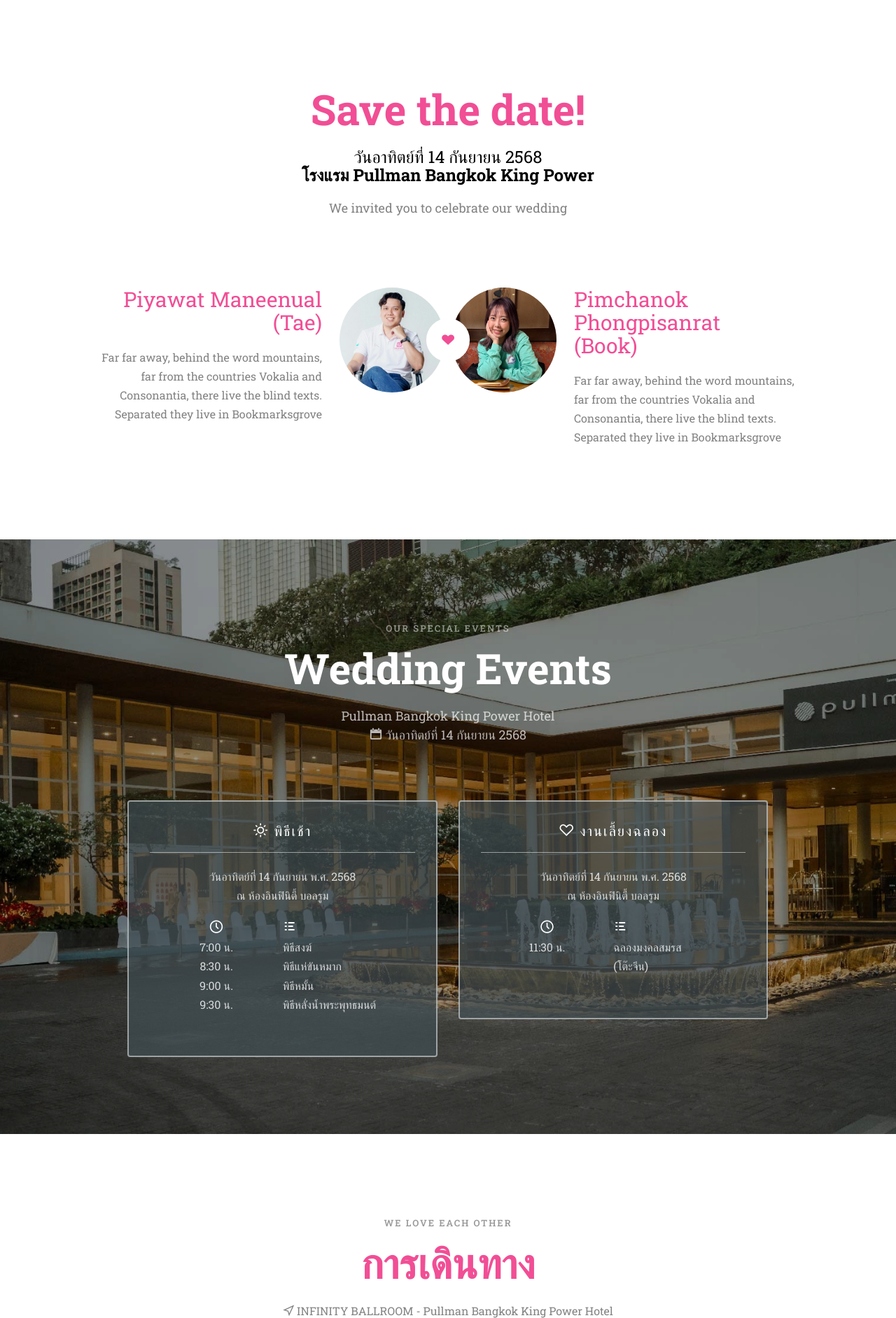
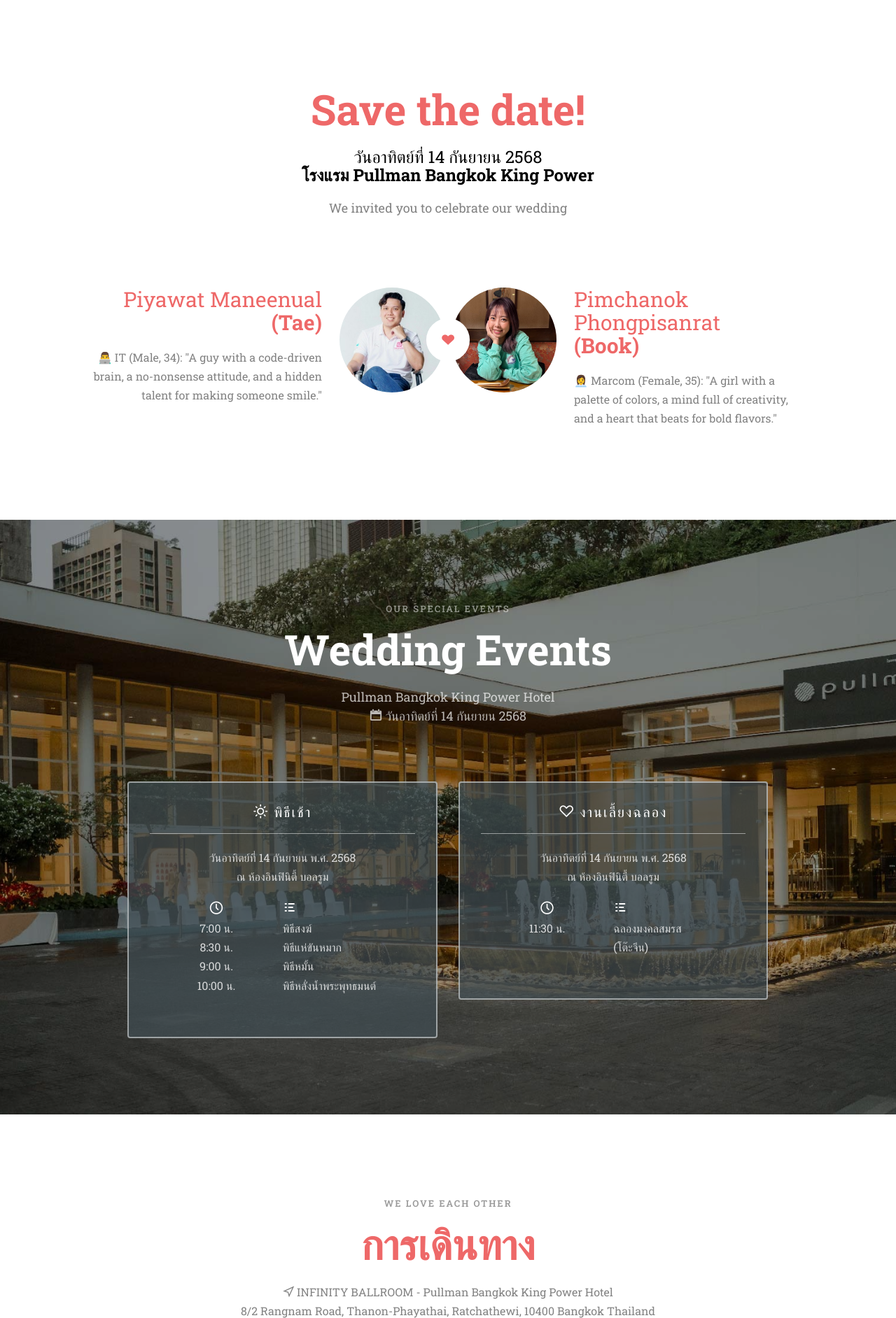
Before and after one commit to Motatocity/MyWedding, a PHP site: page /savethedate/index.php in a window 1280 px wide. Shown: the part 901-2785 px from the top of the page at 70% size. Run offline with PHP 8.4, Linux system fonts and the light colour scheme; some web fonts are replaced.

Commit message:
ปรับข้อความใหม่ตามเบ้บขอ

```diff
--- a/savethedate/css/style.css
+++ b/savethedate/css/style.css
@@ -75,17 +75,17 @@ p, span, div {
 
 ::-webkit-selection {
   color: #fff;
-  background: #F14E95;
+  background: rgb(238, 104, 104);
 }
 
 ::-moz-selection {
   color: #fff;
-  background: #F14E95;
+  background: rgb(238, 104, 104);
 }
 
 ::selection {
   color: #fff;
-  background: #F14E95;
+  background: rgb(238, 104, 104);
 }
 
 .fh5co-nav {
@@ -1047,7 +1047,7 @@ form label {
   font-size: 20px;
   background: #fff;
   padding: 20px;
-  color: #F14E95;
+  color: rgb(238, 104, 104);
   -webkit-border-radius: 50%;
   -moz-border-radius: 50%;
   -ms-border-radius: 50%;
@@ -1070,7 +1070,7 @@ form label {
 }
 .couple-half h3 {
   font-family: "Roboto Slab","IBM Plex Sans Thai", Arial, serif;
-  color: #F14E95;
+  color: rgb(238, 104, 104);
   font-size: 30px;
 }
 .couple-half .groom, .couple-half .bride {
@@ -1185,7 +1185,7 @@ form label {
   margin-bottom: 10px;
   line-height: 1.5;
   font-weight: bold;
-  color: #F14E95;
+  color: rgb(238, 104, 104);
   font-family: "Roboto Slab","IBM Plex Sans Thai", Arial, serif;
 }
 @media screen and (max-width: 768px) {
--- a/savethedate/index.php
+++ b/savethedate/index.php
@@ -73,6 +73,34 @@
         .calendar-button-ios:hover {
             background-color: #005FCC;
         }
+
+		#Countdown
+        .countdown-container {
+            background: #fff;
+            padding: 20px;
+            border-radius: 10px;
+            display: inline-block;
+            box-shadow: 0 0 10px rgba(0, 0, 0, 0.1);
+        }
+        .countdown-timer {
+            display: flex;
+            justify-content: center;
+            gap: 10px;
+            margin-top: 20px;
+        }
+        .countdown-time-box {
+            background:rgb(212, 83, 83);
+            color: white;
+            padding: 10px 15px;
+            border-radius: 5px;
+            font-size: 24px;
+            font-weight: bold;
+        }
+        .countdown-label {
+            font-size: 14px;
+            margin-top: 5px;
+            color: #fff;
+        }
     </style>
 
 </head>
@@ -105,12 +133,31 @@
 									We Are Getting Married<br>
 									วันอาทิตย์ที่ 14 กันยายน 2568
 								</h2>
-								<div class="simply-countdown simply-countdown-one"></div>
+								<div class="countdown-container">
+									<div class="countdown-timer">
+										<div>
+											<div class="countdown-time-box" id="days">00</div>
+											<div class="countdown-label">วัน</div>
+										</div>
+										<div>
+											<div class="countdown-time-box" id="hours">00</div>
+											<div class="countdown-label">ชั่วโมง</div>
+										</div>
+										<div>
+											<div class="countdown-time-box" id="minutes">00</div>
+											<div class="countdown-label">นาที</div>
+										</div>
+										<div>
+											<div class="countdown-time-box" id="seconds">00</div>
+											<div class="countdown-label">วินาที</div>
+										</div>
+									</div>
+								</div><br>
 								<p>
-									<a href="webcal://book-tae-the-wedding.com/savethedate/WeddingDay.ics" class="calendar-button-ios">📅 Add to iOS Calendar</a>
+									<!--a href="webcal://book-tae-the-wedding.com/savethedate/WeddingDay.ics" class="calendar-button-ios">📅 Add to iOS Calendar</a-->
 									<a class="calendar-button-google" target="_blank"
 									href="https://calendar.google.com/calendar/render?action=TEMPLATE&text=Book❤️Tae%20Wedding%20Day%20🤵👰&dates=20250914T043000Z/20250914T070000Z&details=วันอาทิตย์ที่%2014%20กันยายน%202568%20ห้อง%20INFINITY%20BALLROOM%20โรงแรม%20Pullman%20Bangkok%20King%20Power&location=Pullman Bangkok King Power Hotel">
-										📅 Add to Google Calendar
+										📅 Add Calendar
 									</a>
 								</p>
 							</div>
@@ -138,9 +185,8 @@
 							<img src="images/groom.jpg" alt="groom" class="img-responsive">
 						</div>
 						<div class="desc-groom">
-							<h3>Piyawat Maneenual<br>(Tae)</h3>
-							<p>Far far away, behind the word mountains, far from the countries Vokalia and Consonantia,
-								there live the blind texts. Separated they live in Bookmarksgrove</p>
+							<h3>Piyawat Maneenual<br><b>(Tae)</b></h3>
+							<p>👨‍💻 IT (Male, 34): "A guy with a code-driven brain, a no-nonsense attitude, and a hidden talent for making someone smile."</p>
 						</div>
 					</div>
 					<p class="heart text-center"><i class="icon-heart2"></i></p>
@@ -149,9 +195,8 @@
 							<img src="images/bride.jpg" alt="groom" class="img-responsive">
 						</div>
 						<div class="desc-bride">
-							<h3>Pimchanok Phongpisanrat<br>(Book)</h3>
-							<p>Far far away, behind the word mountains, far from the countries Vokalia and Consonantia,
-								there live the blind texts. Separated they live in Bookmarksgrove</p>
+							<h3>Pimchanok Phongpisanrat<br><b>(Book)</b></h3>
+							<p>👩‍💼 Marcom (Female, 35): "A girl with a palette of colors, a mind full of creativity, and a heart that beats for bold flavors."</p>
 						</div>
 					</div>
 				</div>
@@ -185,7 +230,7 @@
 											<span>7:00 น.</span>
 											<span>8:30 น.</span>
 											<span>9:00 น.</span>
-											<span>9:30 น.</span>
+											<span>10:00 น.</span>
 										</div>
 										<div class="event-col">
 											<i class="icon-list"></i>
@@ -310,9 +356,8 @@
 				<div class="row">
 					<div class="col-md-8 col-md-offset-2 text-center fh5co-heading animate-box">
 						<span>Our Memories</span>
-						<h2>Wedding Gallery</h2>
-						<p>Far far away, behind the word mountains, far from the countries Vokalia and Consonantia,
-							there live the blind texts.</p>
+						<h2>TAE & BOOK</h2>
+						<p>An Eternal shades of Sky : Where Every Shade Tells Our Love Story</p>
 					</div>
 				</div>
 				<div class="row row-bottom-padded-md">
@@ -367,12 +402,33 @@
 									</div>
 								</a>
 							</li>
+
 							<li class="one-third animate-box" data-animate-effect="fadeIn"
-								style="background-image: url(images/taebook006.jpg); ">
-								<a href="#" class="color-4">
+								style="background-image: url(images/taebook008.jpg); ">
+								<a href="#" class="color-5">
 									<div class="case-studies-summary">
-										<span>45 Photos</span>
-										<h2>Skater man in the road</h2>
+										<span>90 Photos</span>
+										<h2>Timer starts now!</h2>
+									</div>
+								</a>
+							</li>
+
+							<li class="one-third animate-box" data-animate-effect="fadeIn"
+								style="background-image: url(images/taebook009.jpg); ">
+								<a href="#" class="color-6">
+									<div class="case-studies-summary">
+										<span>56 Photos</span>
+										<h2>Beautiful sunset</h2>
+									</div>
+								</a>
+							</li>
+
+							<!--li class="one-third animate-box" data-animate-effect="fadeIn"
+								style="background-image: url(images/taebook003.jpg); ">
+								<a href="#" class="color-3">
+									<div class="case-studies-summary">
+										<span>90 Photos</span>
+										<h2>Beautiful sunset</h2>
 									</div>
 								</a>
 							</li>
@@ -417,17 +464,11 @@
 				<div class="row copyright">
 					<div class="col-md-12 text-center">
 						<p>
-							<small class="block">&copy; 2016 Free HTML5. All Rights Reserved.</small>
-							<small class="block">Designed by <a href="http://freehtml5.co/"
-									target="_blank">FREEHTML5.co</a> Demo Images: <a href="http://unsplash.co/"
-									target="_blank">Unsplash</a></small>
+							เราหวังว่าจะได้พบทุกท่าน :)
 						</p>
 						<p>
 						<ul class="fh5co-social-icons">
-							<li><a href="#"><i class="icon-twitter"></i></a></li>
-							<li><a href="#"><i class="icon-facebook"></i></a></li>
-							<li><a href="#"><i class="icon-linkedin"></i></a></li>
-							<li><a href="#"><i class="icon-dribbble"></i></a></li>
+							<li><a href="#"><i class="icon-heart"></i></a></li>
 						</ul>
 						</p>
 					</div>
@@ -466,15 +507,31 @@
 	<script src="js/main.js"></script>
 
 	<script>
-		var d = new Date(new Date().getTime() + 200 * 120 * 120 * 2000);
+		function updateCountdown() {
+            let weddingDate = new Date("2025-09-14T12:00:00+07:00").getTime();
+            let now = new Date().getTime();
+            let timeLeft = weddingDate - now;
 
-		// default example
-		simplyCountdown('.simply-countdown-one', {
-			year: 2025,
-			month: 9,
-			day: 14
-		});
+            if (timeLeft <= 0) {
+                $("#days, #hours, #minutes, #seconds").text("00");
+                return;
+            }
 
+            let days = Math.floor(timeLeft / (1000 * 60 * 60 * 24));
+            let hours = Math.floor((timeLeft % (1000 * 60 * 60 * 24)) / (1000 * 60 * 60));
+            let minutes = Math.floor((timeLeft % (1000 * 60 * 60)) / (1000 * 60));
+            let seconds = Math.floor((timeLeft % (1000 * 60)) / 1000);
+
+            $("#days").text(days < 10 ? "0" + days : days);
+            $("#hours").text(hours < 10 ? "0" + hours : hours);
+            $("#minutes").text(minutes < 10 ? "0" + minutes : minutes);
+            $("#seconds").text(seconds < 10 ? "0" + seconds : seconds);
+        }
+
+        $(document).ready(function() {
+            updateCountdown();
+            setInterval(updateCountdown, 1000);
+        });
 	</script>
 
 </body>
```
Also changed, not shown: other parts of savethedate/css/style.css (+18 -118 lines), other parts of savethedate/index.php (+14 -32 lines).
